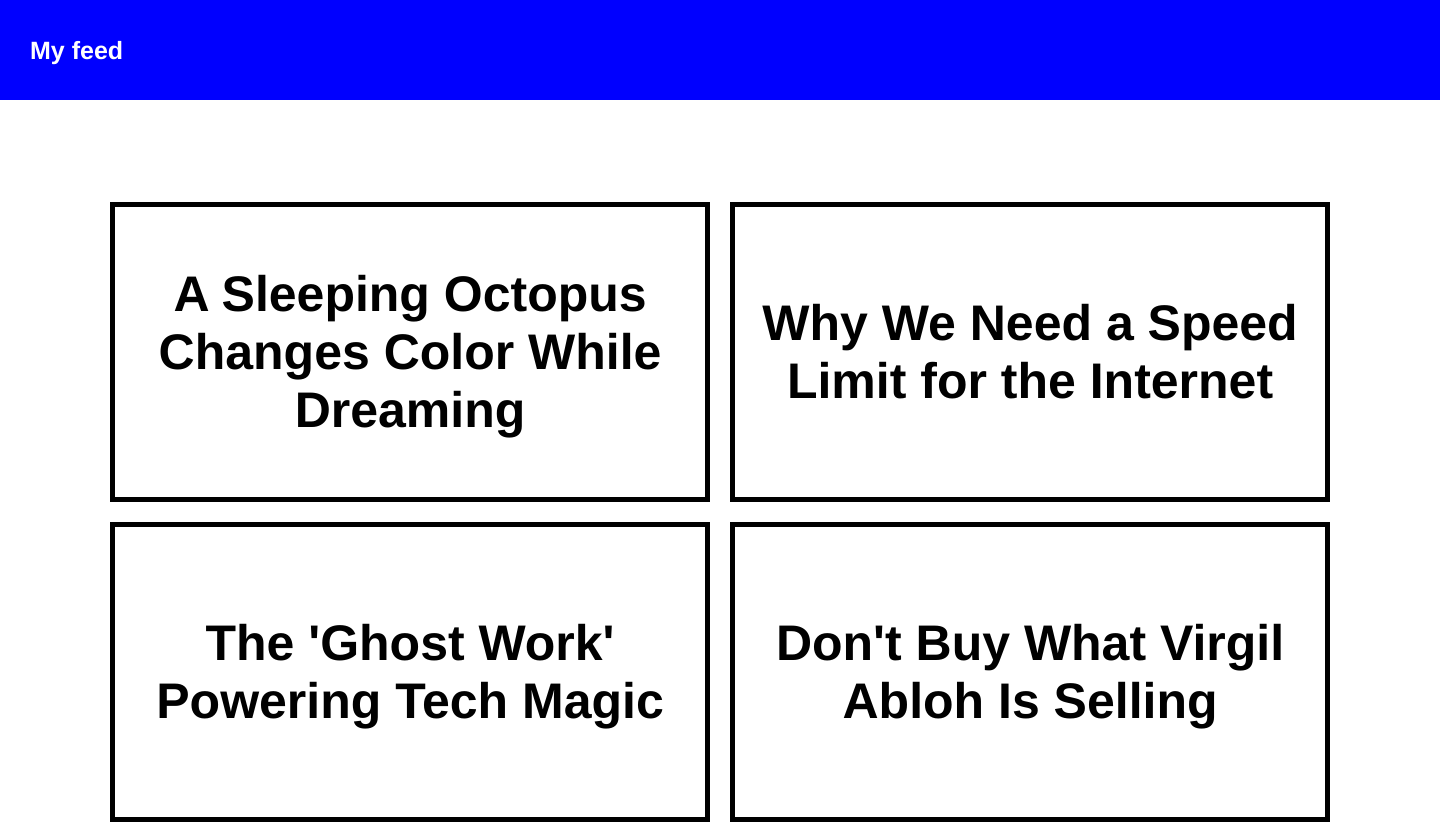
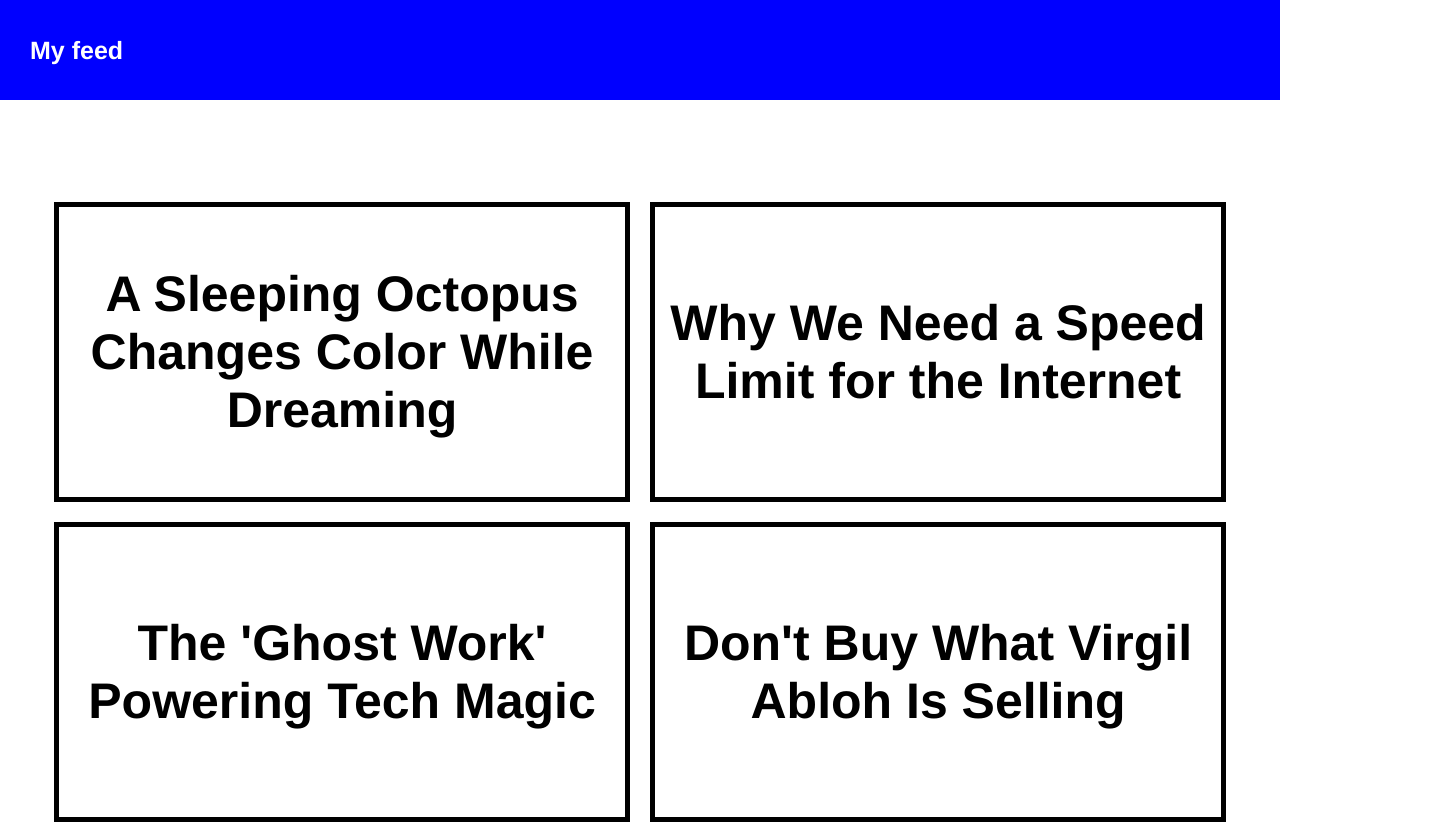
Before and after one commit to diparfenov/mcs.diparfenov, a plain HTML site: page 6_practice/index.html in a window 1280 px wide. Shown: the top 825 px of the page, 1440 px wide, since content can reach past the window. Drawn offline with Linux system fonts and the light colour scheme.

Commit message:
Практика 6

```diff
--- a/6_practice/styles.css
+++ b/6_practice/styles.css
@@ -58,14 +58,10 @@
   }
 
   @media only screen and (min-width: 845px) {
-    .page {
-      width: 1440px;
-      margin: 0px auto;
-    }
 
     .destkop {
       height: 300px;
-      width: 600px;
+      width: 45%;
       font-size: 50px;
       margin: 10px;
     }
```
